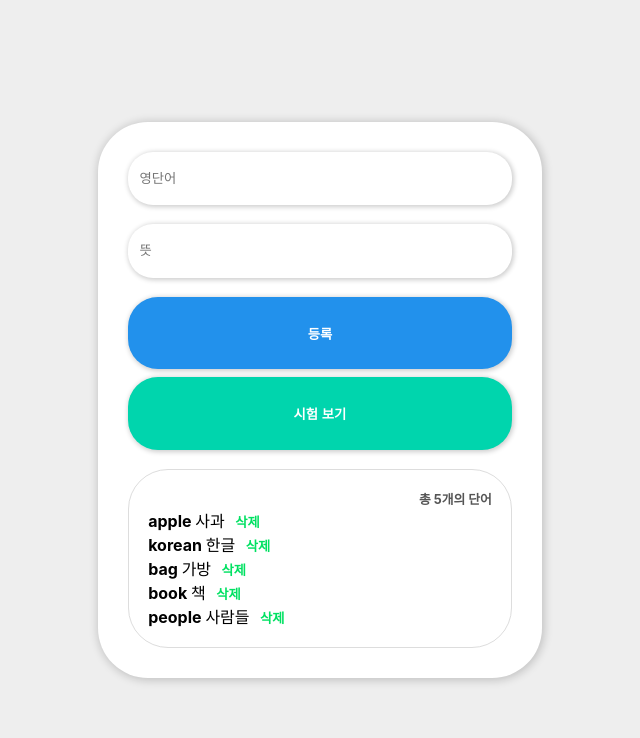
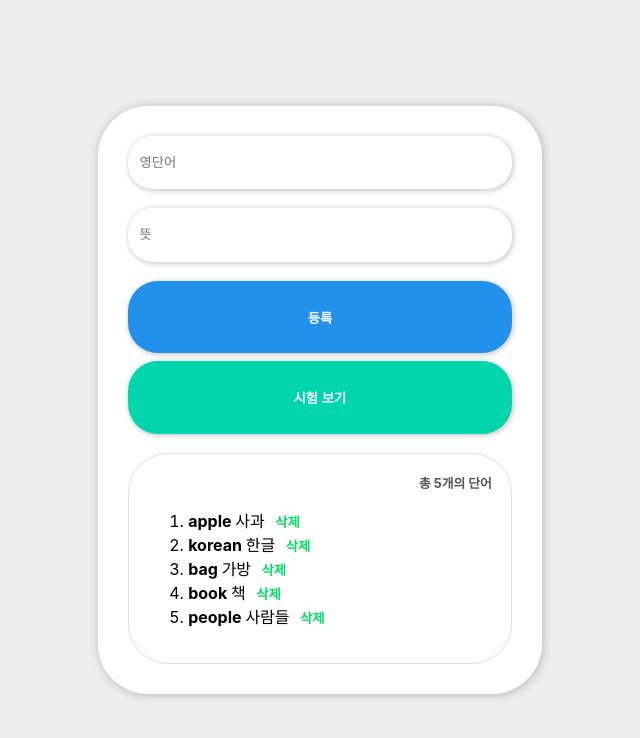
Before and after one commit to mnmms/QNA, a React (Create React App) app: page / in a window 1280 px wide. Shown: the top 738 px of the page, without its empty margins (320-960 px from the left). Built offline with nearby package versions, Linux system fonts and the light colour scheme.

Commit message:
:fire: no add index, add tag ol
ol 태그 사용으로 각 리스트 넘버 추가

```diff
--- a/src/App.js
+++ b/src/App.js
@@ -82,13 +82,14 @@ function App() {
   }
 
   const onRemove = id => {
-    // console.log(id);
 
-    let words = wordsList.filter(word => {
-      return word.id !== id;
-    })
+    if(window.confirm('정말 삭제하시겠습니까?')) {
+      let words = wordsList.filter(word => {
+        return word.id !== id;
+      })
 
-    setWordsList(words); // ! 여기서 id값 그대로인거 해결하기 먼저
+      setWordsList(words);
+    }
   }
 
   return (
--- a/src/Words.js
+++ b/src/Words.js
@@ -5,14 +5,14 @@ const Words = ({ item, onRemove }) => {
     const { id, english, korean } = item;
 
     return (
-        <div className="words">
+        <li className="words">
             <span><b>{english} </b></span>
             <span>{korean} </span>
             <button
                 style={{ background: 'none', color: '#00E162', border: 'none', fontWeight: 'bold' }}
                 onClick={() => onRemove(id)}
                 >삭제</button>
-        </div>
+        </li>
     )
 }
 
--- a/src/WordsList.js
+++ b/src/WordsList.js
@@ -3,15 +3,17 @@ import './WordsList.css';
 import Words from './Words';
 
 
-const WordsList = ({ wordsList, onRemove}) => {
+const WordsList = ({ wordsList, onRemove }) => {
     return (
         <div className="wordsList">
             <div style={{ fontWeight: 'bold', fontSize: '0.8em', textAlign: 'right', color: '#555' }}>총 {wordsList.length}개의 단어</div>
-            {wordsList.map(item => {
-                return (
-                    <Words key={item.id} item={item} onRemove={onRemove}/>
-                )
-            })}
+            <ol>
+                {wordsList.map((item, idx) => {
+                    return (
+                        <Words key={idx} item={item} onRemove={onRemove}/>
+                    )
+                })}
+            </ol>
         </div>
     );
 };
```
